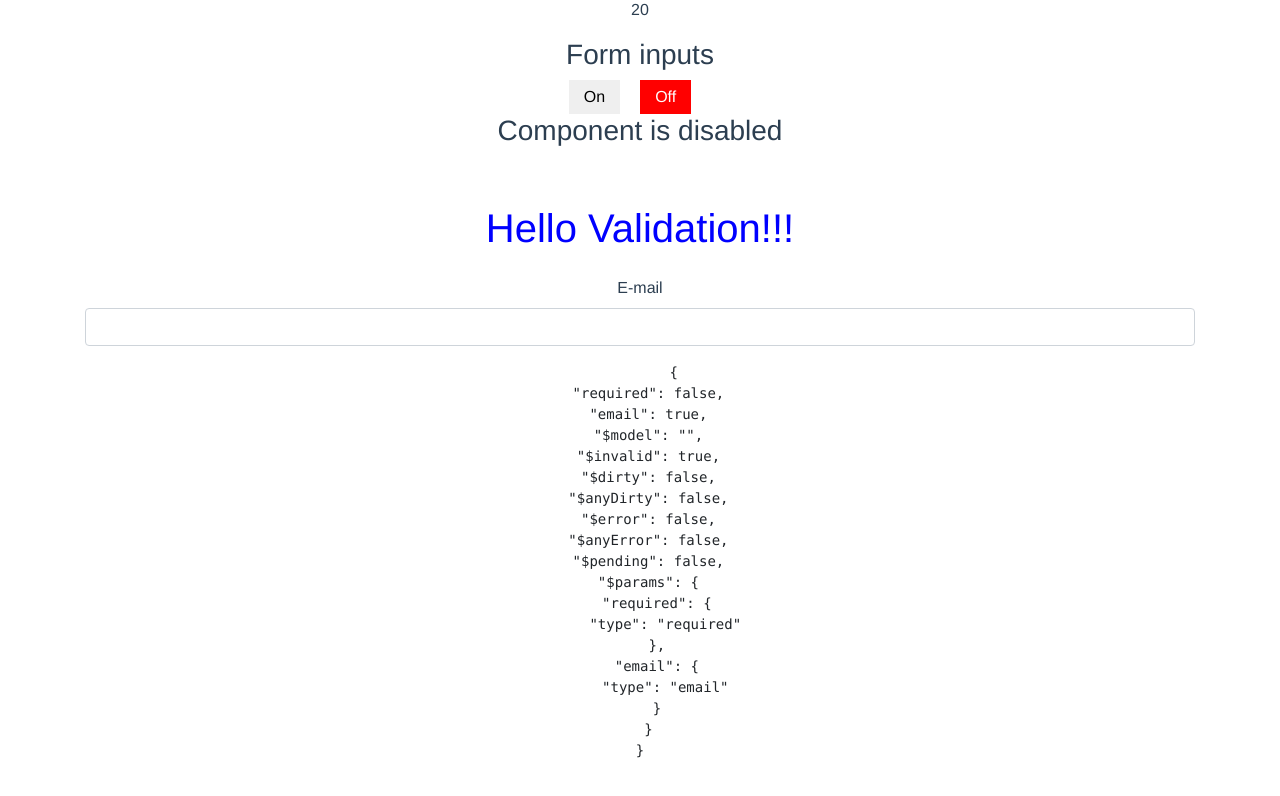
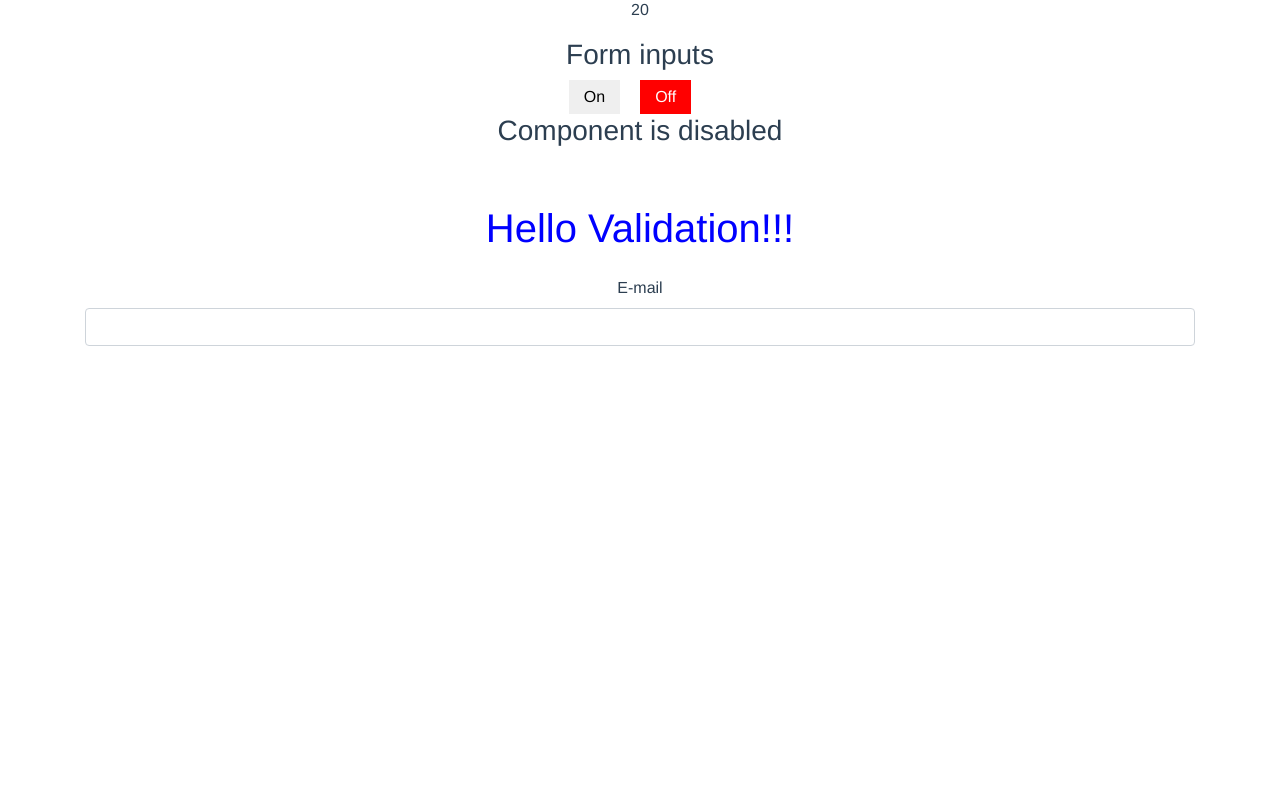
Before and after one commit to volkovVA/minin-vue, a Vue app: page / in a window 1280 px wide. Shown: the part 1784-2580 px from the top of the page. After the commit the page ends 2146 px from the top, so only its background shows below. Built offline with nearby package versions, Linux system fonts and the light colour scheme.

Commit message:
visual display of errors

```diff
--- a/src/components/Validation.vue
+++ b/src/components/Validation.vue
@@ -8,13 +8,13 @@
           type="email"
           id="email"
           class="form-control"
+          :class="{'is-invalid' : $v.email.$error}"
           @blur="$v.email.$touch()"
           v-model="email"
         >
+        <div class="invalid-feedback" v-if="!$v.email.required">Email field is required</div>
+        <div class="invalid-feedback" v-if="!$v.email.email">This field should be an email</div>
       </div>
-      <pre>
-        {{ $v.email }}
-      </pre>
     </form>
   </div>
 </template>
```
